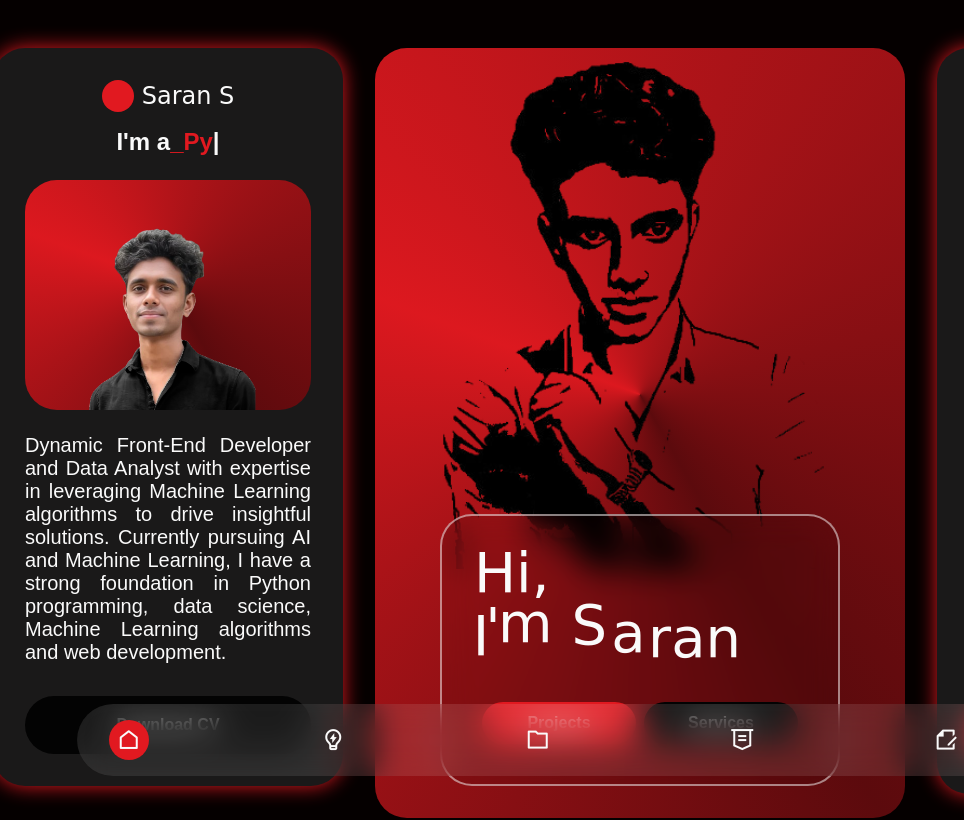
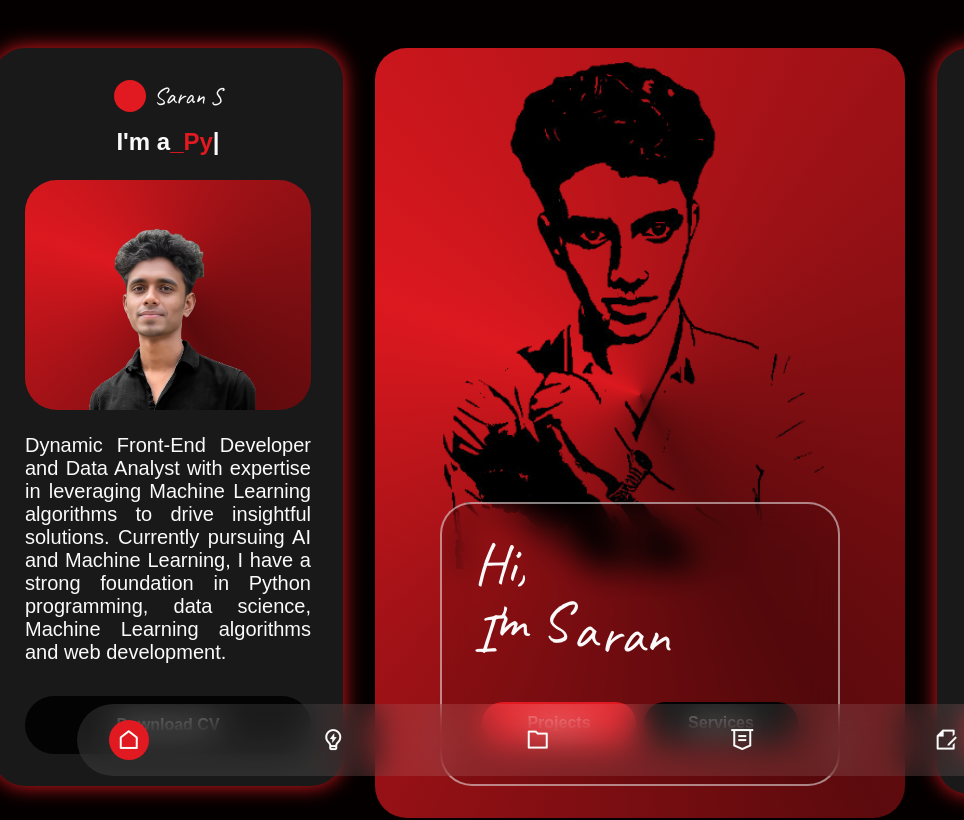
Before and after one commit to Official-saran/Saran_info, a plain HTML site: page index.html in a window 1280 px wide. Shown: the top 820 px of the page, 0-964 px from the left. Drawn offline with nearby package versions, Linux system fonts and the light colour scheme.

Commit message:
Update index.html

```diff
--- a/index.html
+++ b/index.html
@@ -7,6 +7,13 @@
 
       <!--=============== FAVICON ===============-->
       <link rel="shortcut icon" href="assets/img/favicon1.png" type="image/x-icon">
+
+
+      <!--=============== Font ===============-->
+      <link rel="preconnect" href="https://fonts.googleapis.com">
+      <link rel="preconnect" href="https://fonts.gstatic.com" crossorigin>
+      <link href="https://fonts.googleapis.com/css2?family=Caveat:wght@400..700&display=swap" rel="stylesheet">
+
 
       <!--=============== REMIXICONS ===============-->
       <link rel="stylesheet" href="https://cdnjs.cloudflare.com/ajax/libs/remixicon/4.2.0/remixicon.css">
```
